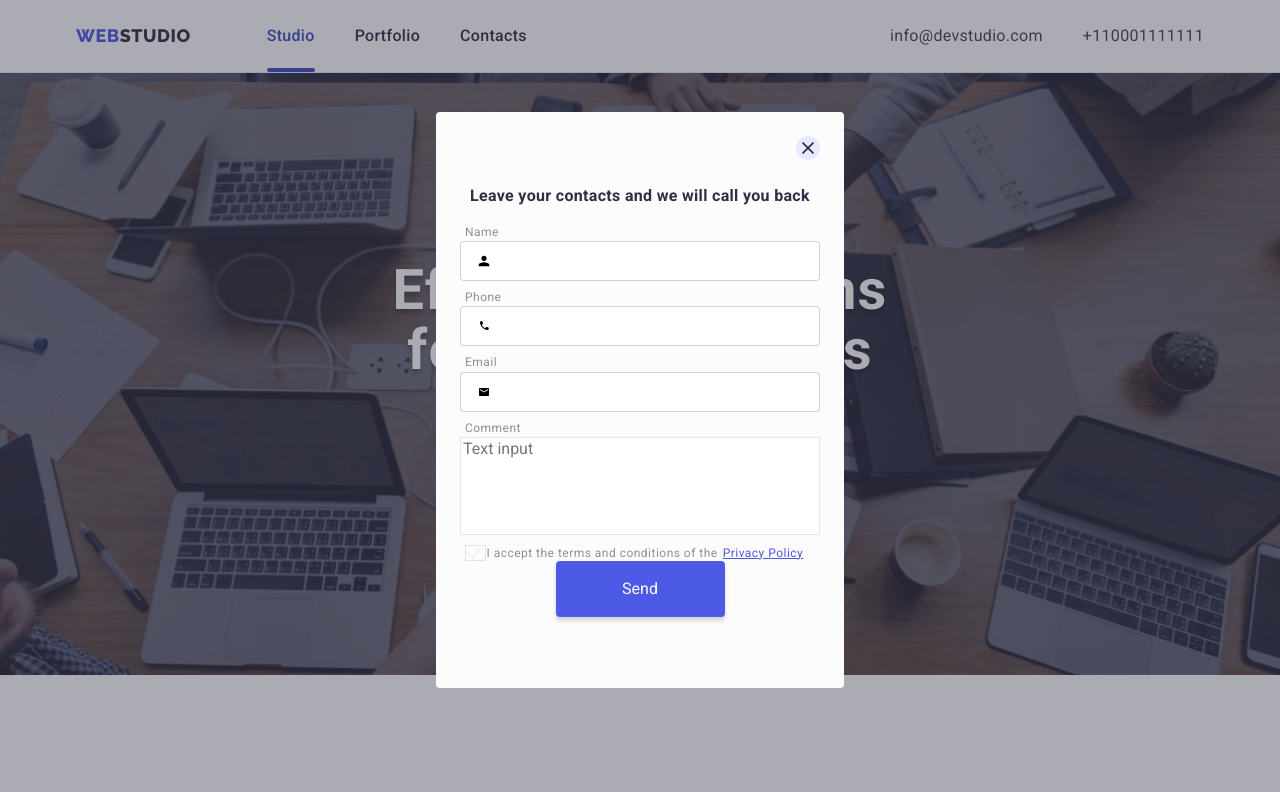
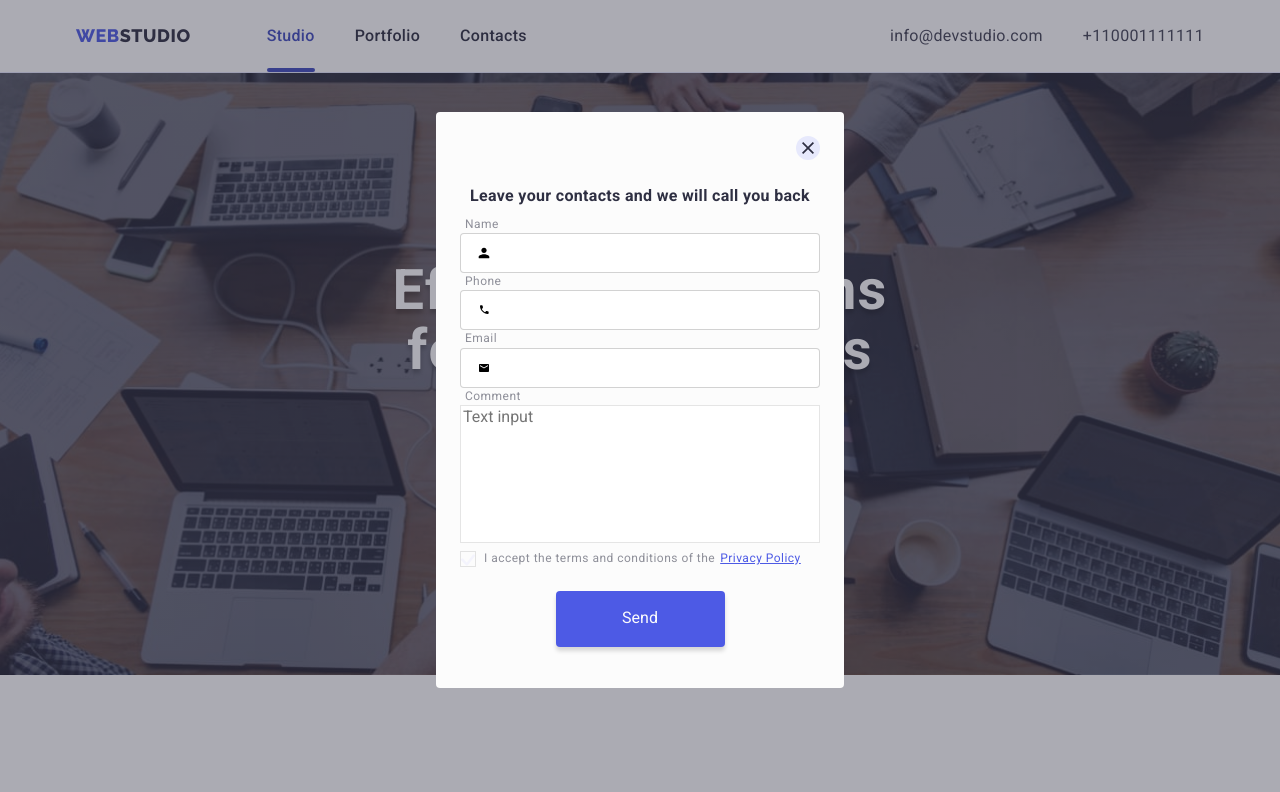
Before and after one commit to AntoninaGraur/go-it-markup-hw-06, a plain HTML site: page index.html in a window 1280 px wide. Both pictures are taken after a click on the button "Order Service". Shown: the top 792 px of the page. Drawn offline with nearby package versions, Linux system fonts and the light colour scheme.

Commit message:
corrections have been made

```diff
--- a/css/style.css
+++ b/css/style.css
@@ -580,6 +580,7 @@ body {
 }
 .footer-social-title {
   color: var(--primiry-white-color);
+  margin-bottom: 16px;
 }
 .footer-social-apps {
   color: var(--primiry-white-color);
@@ -627,7 +628,7 @@ body {
   border: 1px solid var(--primiry-white-color);
   background-color: var(--main-text-color);
   border-radius: 4px;
-  margin-top: 16px;
+
   margin-right: 24px;
   width: 264px;
   height: 40px;
@@ -643,7 +644,6 @@ body {
   background-color: var(--active-color);
 }
 .footer-btn {
-  margin-top: 16px;
   width: 165px;
   height: 40px;
   padding: 8px 24px;
@@ -684,7 +684,7 @@ body {
   width: 100%;
 
   border-radius: 4px;
-  padding: 24px;
+  padding: 72px 24px 24px 24px;
 }
 .size-none {
   resize: none;
@@ -695,8 +695,6 @@ body {
   letter-spacing: 0.02em;
   line-height: 1.5;
   margin-bottom: 16px;
-  margin-top: 24px;
-  padding-top: 24px;
 }
 .modal-group {
   display: flex;
@@ -728,13 +726,18 @@ body {
   position: relative;
 }
 .label-name {
+  display: flex;
+  align-items: center;
+  flex-direction: row;
   font-size: 12px;
   line-height: 1.17px;
   color: #8e8f99;
   letter-spacing: 0.04em;
   margin-bottom: 4px;
-  margin-top: 8px;
   padding-left: 5px;
+}
+.label-name-checbox {
+  display: flex;
 }
 
 .accent-policy {
@@ -742,18 +745,19 @@ body {
   font-size: 12px;
   line-height: 1.17px;
   letter-spacing: 0.04em;
-  margin-bottom: 4px;
-  margin-top: 8px;
+
+  display: inline-flex;
+  align-items: center;
   padding-left: 5px;
 }
 .modal-comments {
   border: 1px solid rgba(0, 0, 0, 0.1);
+  width: 360px;
+  height: 138px;
 }
 .modal-comments:focus {
   border-color: var(--button-color);
   outline: transparent;
-  width: 360px;
-  height: 138px;
 }
 
 .modal-btn {
@@ -770,6 +774,7 @@ body {
   border-radius: 50%;
   background-color: var(--border-color);
   border: none;
+  cursor: pointer;
 }
 .closing:hover,
 .closing:focus {
@@ -786,17 +791,28 @@ body {
   width: 16px;
   height: 16px;
 }
+.modal-chekbox {
+  margin-bottom: 24px;
+}
 
 .modal-chekbox-icon {
   fill: var(--overlay-clr);
   vertical-align: middle;
 }
+.title-check-box {
+  padding-left: 8px;
+  font-size: 12px;
+  line-height: 1.17;
 
+  color: #8e8f99;
+
+  letter-spacing: 0.04em;
+}
 .modal-chekbox-custom {
+  display: inline-flex;
   border: 1px solid rgba(0, 0, 0, 0.1);
-  height: 8px;
-  width: 10px;
-  margin-bottom: 24px;
+  height: 16px;
+  width: 16px;
 
   transition: border-color var(--animation) linear,
     background-color var(--animation) linear;
@@ -810,7 +826,7 @@ body {
   display: block;
 
   padding: 16px 32px;
-  margin-top: 24px 102px;
+
   background: var(--button-color);
   width: 169px;
   height: 56px;
--- a/index.html
+++ b/index.html
@@ -542,13 +542,19 @@
               type="checkbox"
               id="checkbox"
             />
-            <label class="label-name modal-chekbox-label" for="checkbox">
+            <label
+              class="label-name-checbox modal-chekbox-label"
+              for="checkbox"
+            >
               <span class="modal-chekbox-custom">
                 <svg class="modal-chekbox-icon" width="16" height="16">
-                  <use href="./images/icons.svg#icon-vector"></use>
-                </svg> </span
-              >I accept the terms and conditions of the</label
-            ><a class="accent-policy" href="">Privacy Policy</a>
+                  <use href="./images/icons.svg#icon-vector"></use></svg
+              ></span>
+              <span class="title-check-box"
+                >I accept the terms and conditions of the</span
+              >
+              <a href="" class="accent-policy">Privacy Policy</a></label
+            >
           </div>
           <button class="submit-button" type="submit">Send</button>
         </form>
```
